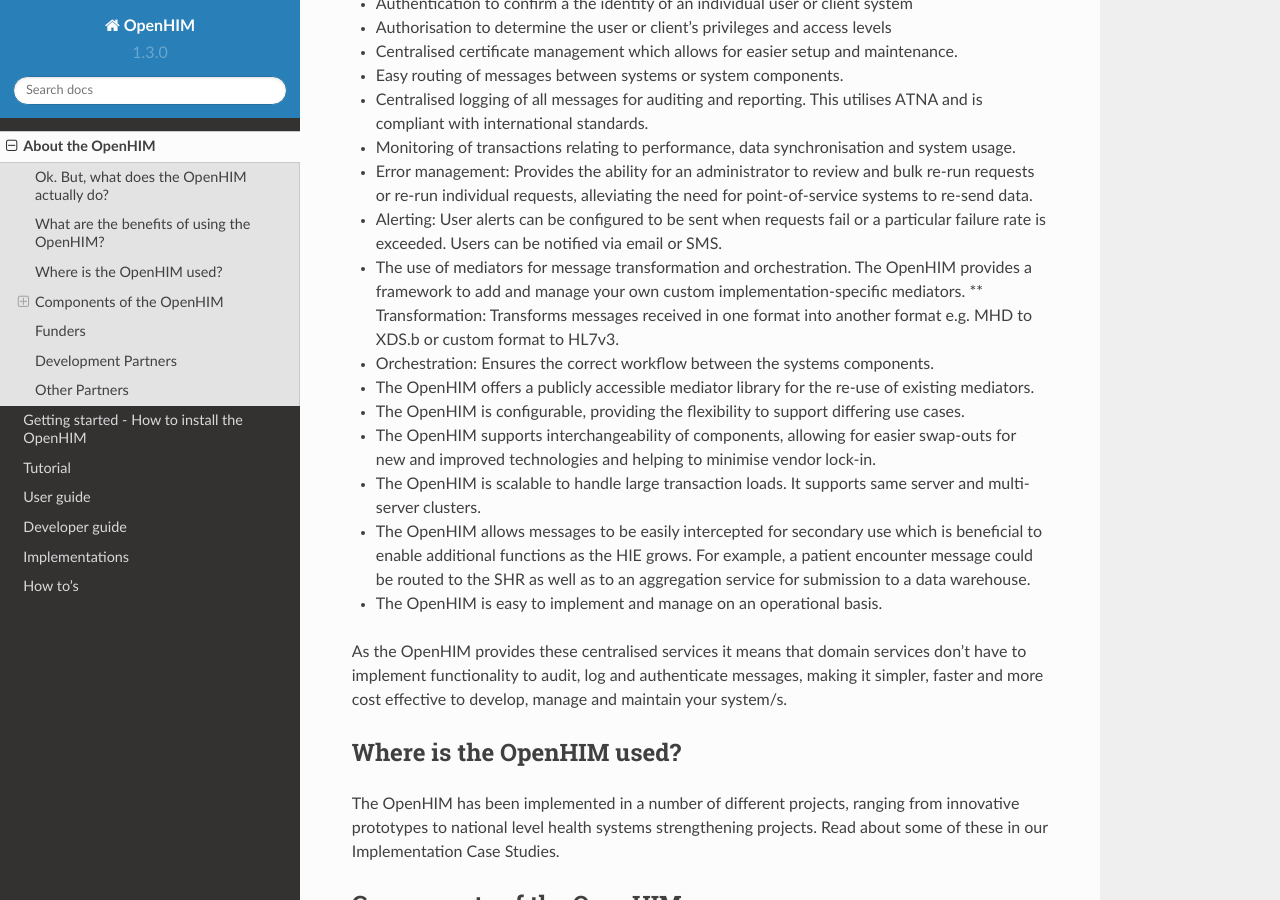
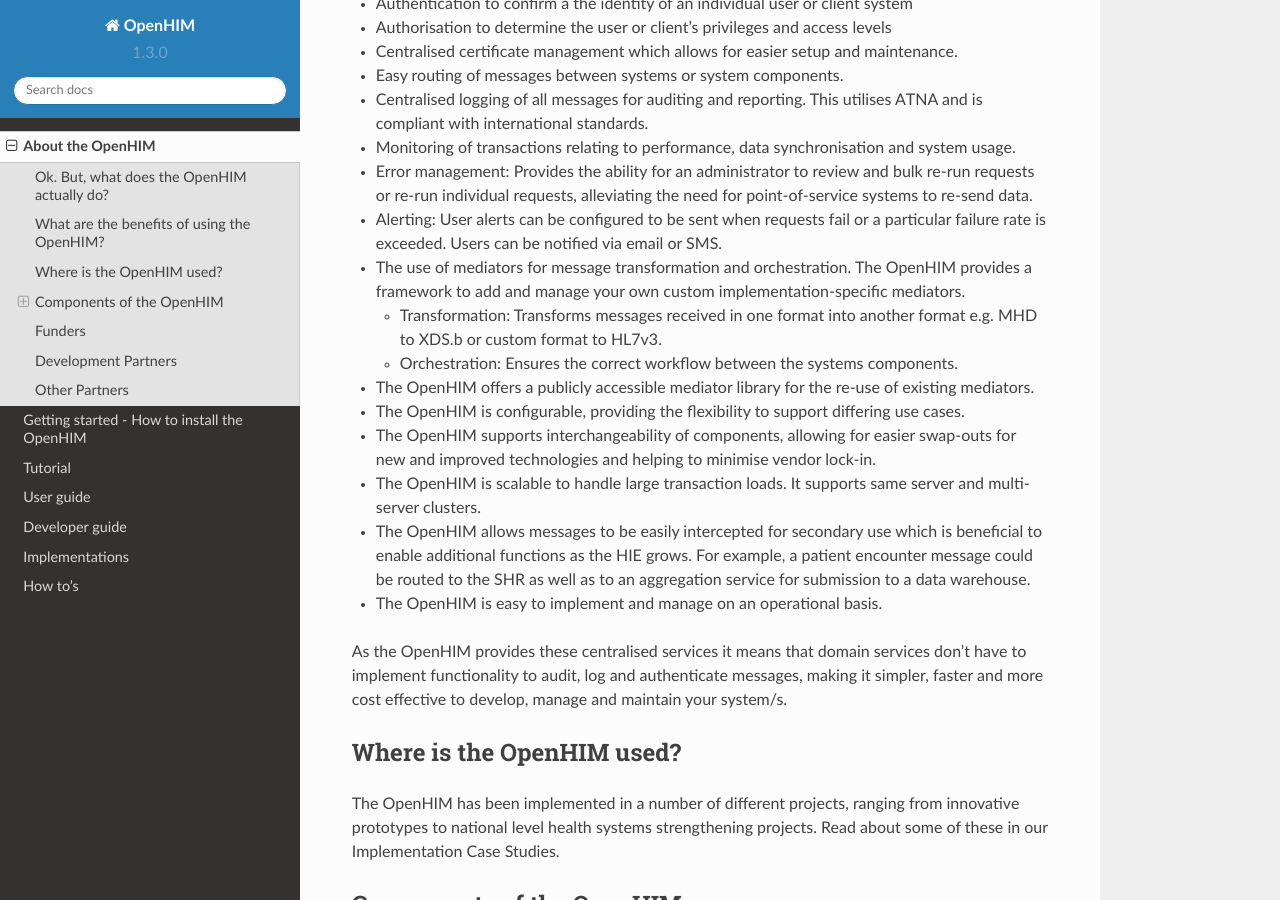
Before and after one commit to jembi/openhim-core-js, a Sphinx documentation site: the page built from docs/about.md, in a window 1280 px wide and 900 px high, scrolled down 2380 px. Built offline with Sphinx 7.4.7 and the Read the Docs theme 2.0.0, drawn with Linux system fonts in a browser that asks for light colours; pages that are not in the unit, such as notebooks, are missing from menus.

Commit message:
Fix bad indentation in docs

```diff
--- a/docs/about.md
+++ b/docs/about.md
@@ -45,8 +45,8 @@
 * Error management: Provides the ability for an administrator to review and bulk re-run requests or re-run individual requests, alleviating the need for point-of-service systems to re-send data.
 * Alerting: User alerts can be configured to be sent when requests fail or a particular failure rate is exceeded. Users can be notified via email or SMS.
 * The use of mediators for message transformation and orchestration. The OpenHIM provides a framework to add and manage your own custom implementation-specific mediators.
-** Transformation: Transforms messages received in one format into another format e.g. MHD to XDS.b or custom format to HL7v3.
-* Orchestration: Ensures the correct workflow between the systems components.
+  * Transformation: Transforms messages received in one format into another format e.g. MHD to XDS.b or custom format to HL7v3.
+  * Orchestration: Ensures the correct workflow between the systems components.
 * The OpenHIM offers a publicly accessible mediator library for the re-use of existing mediators.
 * The OpenHIM is configurable, providing the flexibility to support differing use cases.
 * The OpenHIM supports interchangeability of components, allowing for easier swap-outs for new and improved technologies and helping to minimise vendor lock-in.
```
